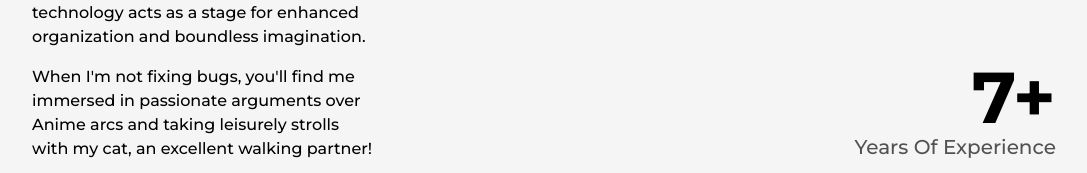
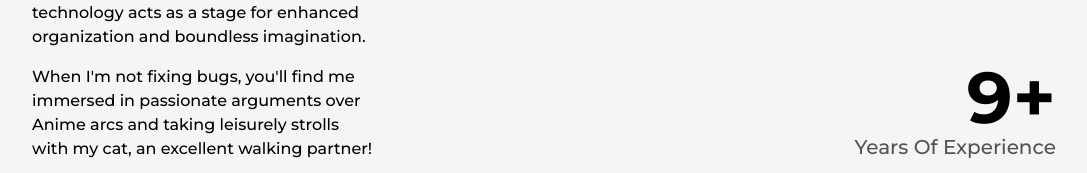
Before and after one commit to dee2314/Portfolio2023, a Next.js app: page /about in a window 1280 px wide. Shown: the part 779-952 px from the top of the page, without its empty margins (96-1183 px from the left). Built offline with nearby package versions, Linux system fonts and the light colour scheme.

Commit message:
Site Update

```diff
--- a/src/pages/about.js
+++ b/src/pages/about.js
@@ -116,7 +116,7 @@ const about = () => {
               <div>
                 <div className="flex flex-col items-end justify-center xl:items-center">
                   <span className="inline-block text-7xl font-bold  md:text-6xl sm:text-5xl xs:text-4xl">
-                    <AnimatedNumbers value={7} />+
+                    <AnimatedNumbers value={9} />+
                   </span>
                   <h2 className="text-xl font-medium capitalize text-dark/75  dark:text-light/75 xl:text-center md:text-lg sm:text-base
                 xs:text-sm">
```
